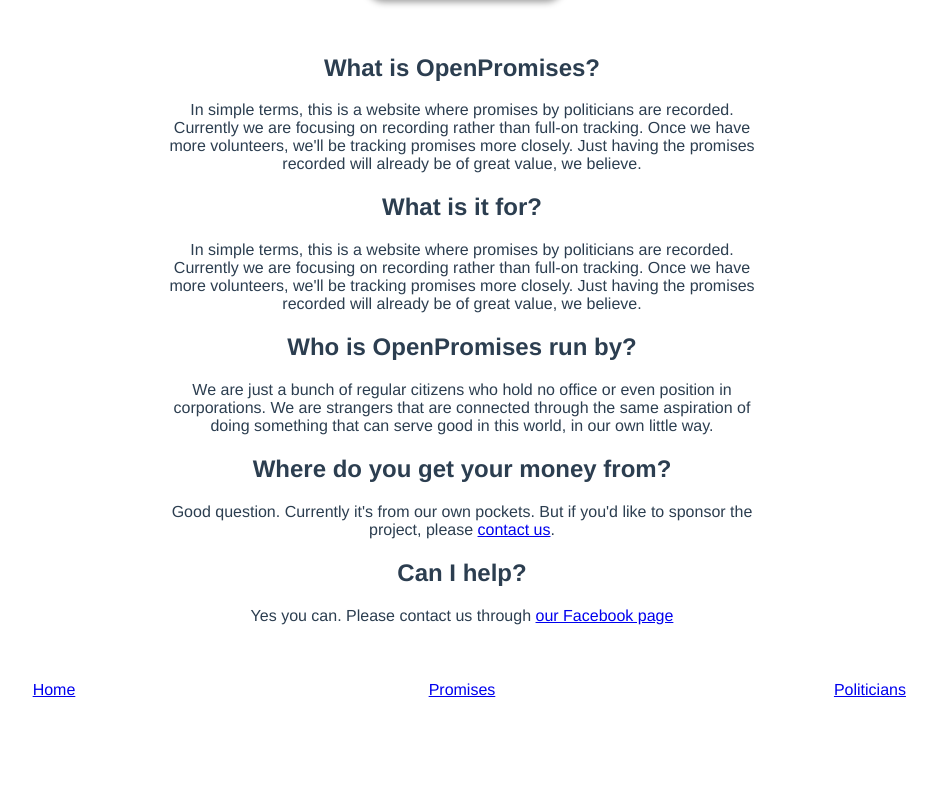
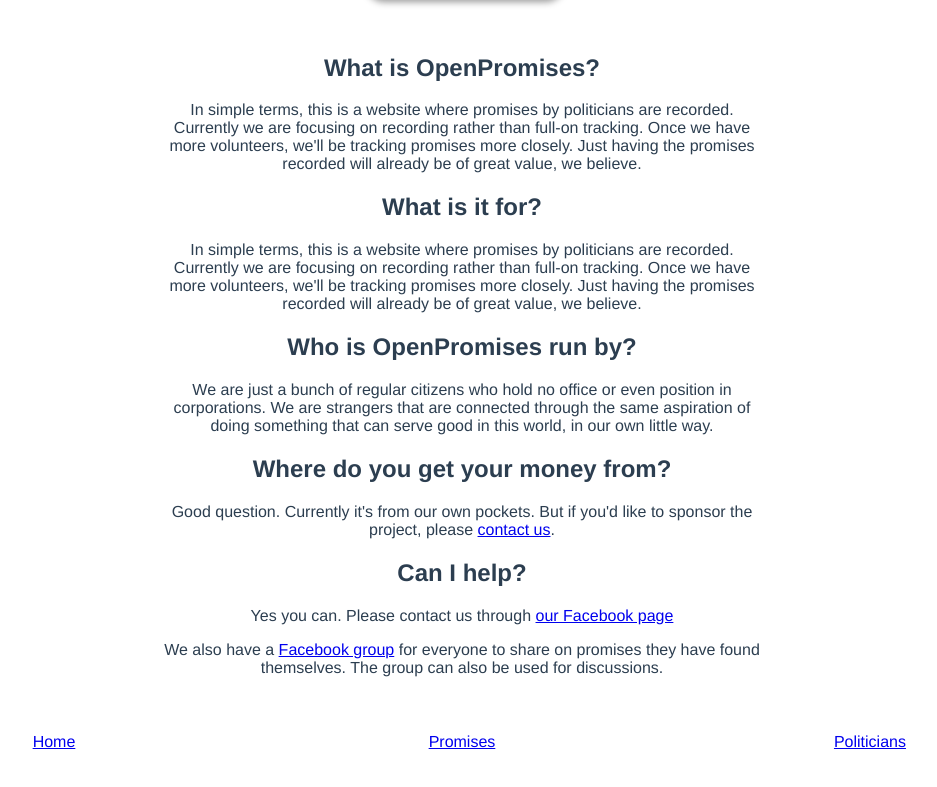
Before and after one commit to openpromisesmy/ui, a Vue app: page /about in a window 1280 px wide. Shown: the part 440-1227 px from the top of the page, without its empty margins (178-1115 px from the left). Before the commit the page ends 1189 px from the top, so only its background shows below. Built offline with nearby package versions, Linux system fonts and the light colour scheme.

Commit message:
include link to group

```diff
--- a/src/components/About.vue
+++ b/src/components/About.vue
@@ -20,6 +20,7 @@
 
              <h2>Can I help?</h2>
              <p>Yes you can. Please contact us through <a href="http://facebook.com/OpenPromises" target="_blank">our Facebook page</a></p>
+             <p>We also have a <a href="https://www.facebook.com/groups/1809117962724326/" target="_blank">Facebook group</a> for everyone to share on promises they have found themselves. The group can also be used for discussions.</p>
          </div>
     </el-col>
     </el-row>
```
